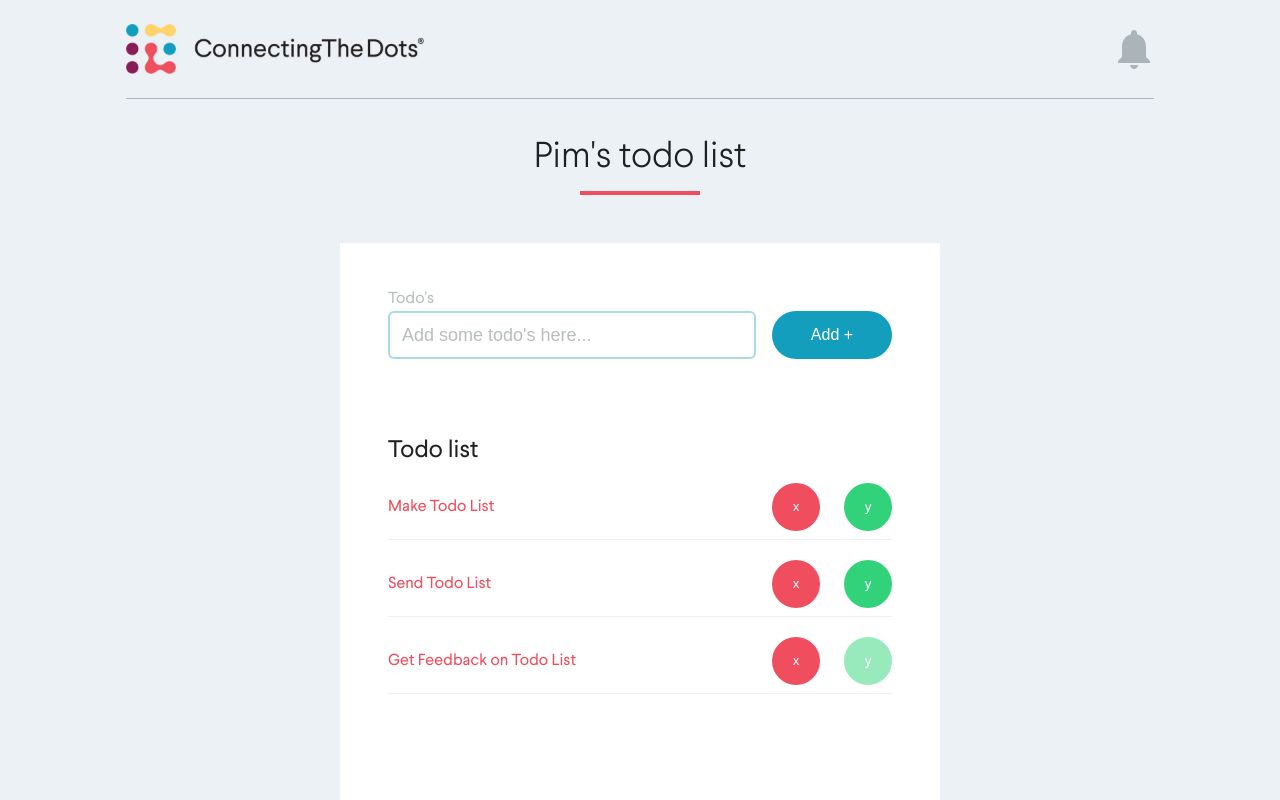
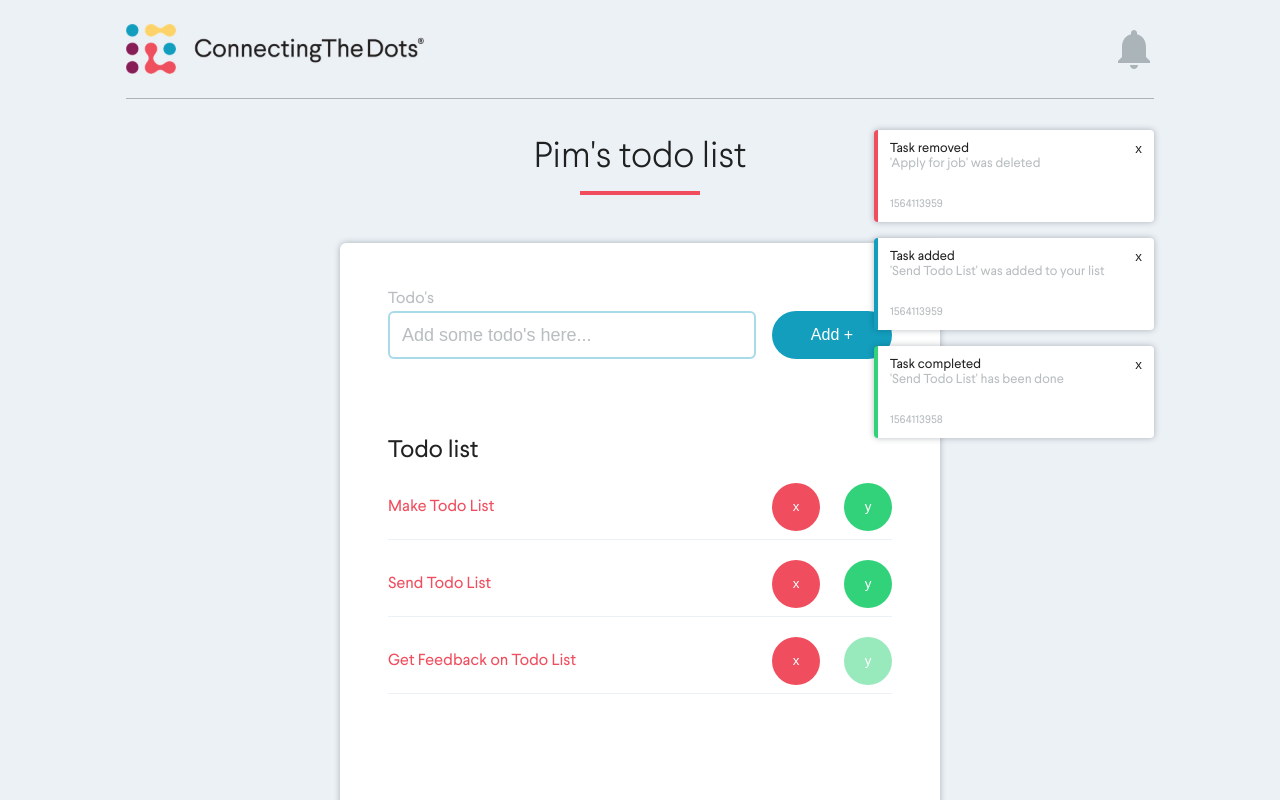
Before and after one commit to Schayik/todo-list, a React (Create React App) app: page / in a window 1280 px wide. Shown: the top 800 px of the page. Built offline with nearby package versions, Linux system fonts and the light colour scheme; a small style sheet from the web is missing.

Commit message:
feat: notifications styling

```diff
--- a/src/actions.js
+++ b/src/actions.js
@@ -1,5 +1,5 @@
 
-import { store } from './'
+import { doesExist } from './helpers'
 
 export const ADD_TODO_SUCCES = 'ADD_TODO_SUCCES'
 export const ADD_TODO_FAIL = 'ADD_TODO_FAIL'
@@ -39,13 +39,3 @@ export const toggleCompletedAction = name => dispatch => {
     name,
   })
 }
-
-const doesExist = name => {
-  const { todoList } = store.getState()
-
-  if (Object.keys(todoList).includes(name)) {
-    return true
-  } else {
-    return false
-  }
-}
--- a/src/components/AddTodo.js
+++ b/src/components/AddTodo.js
@@ -27,7 +27,7 @@ const AddTodo = ({ addTodo, addError, addSucces }) => {
           onChange={event => setValue(event.target.value)}
           placeholder="Add some todo's here..."
         />
-        <button type='submit'>
+        <button type='submit' className='actionBtn'>
           Add +
         </button>
       </form>
--- a/src/components/App.js
+++ b/src/components/App.js
@@ -3,14 +3,14 @@ import styled from 'styled-components'
 
 import GlobalStyle from './GlobalStyle'
 import NavBar from './NavBar'
-import TodoList from './TodoList'
+import TodoContainer from './TodoContainer'
 import Footer from './Footer'
 
 const App = () => (
   <StyledApp>
     <GlobalStyle />
     <NavBar />
-    <TodoList />
+    <TodoContainer />
     <Footer />
   </StyledApp>
 )
--- a/src/components/GlobalStyle.js
+++ b/src/components/GlobalStyle.js
@@ -37,16 +37,19 @@ const GlobalStyle = createGlobalStyle`
 
   button {
     border: none;
-    border-radius: 24px;
-
-    color: var(--white);
-
-    height: 48px;
-    width: 48px;
+    background-color: var(--white);
+    padding: 0;
     &:hover {
       cursor: pointer;
       opacity: .8;
     }
+  }
+
+  button.actionBtn {
+    border-radius: 24px;
+    color: var(--white);
+    height: 48px;
+    width: 48px;
   }
 
   :root {
--- a/src/components/NavBar.js
+++ b/src/components/NavBar.js
@@ -1,15 +1,17 @@
 import React from 'react'
 import styled from 'styled-components'
 
+import Notifications from './Notifications'
 import logo from '../images/logo.jpg'
 import notifications from '../images/notifications.svg'
 
 const NavBar = () => (
   <StyledNavBar>
     <div className='compress'>
-      <div className='content'>
+      <div className='content positioner'>
         <img className='logo' src={logo} alt='ConnectingTheDots' />
         <img className='notifications' src={notifications} alt='notifications' />
+        <Notifications />
       </div>
     </div>
   </StyledNavBar>
@@ -20,6 +22,10 @@ export default NavBar
 const StyledNavBar = styled.div`
   width: 100vw;
 
+  .positioner {
+    position: relative;
+  }
+
   .content {
     padding-top: 24px;
     padding-bottom: 24px;
@@ -27,6 +33,7 @@ const StyledNavBar = styled.div`
     justify-content: space-between;
     align-items: center;
     border-bottom: 1px var(--grey) solid;
+  }
 
   .logo {
     height: 50px;
@@ -34,6 +41,7 @@ const StyledNavBar = styled.div`
   .notifications {
     height: 40px;
   }
-  }
+
+
 
 `
--- /dev/null
+++ b/src/components/Notifications.js
@@ -0,0 +1,82 @@
+import React from 'react'
+import styled from 'styled-components'
+import { connect } from 'react-redux'
+
+import { getText } from '../helpers'
+
+const Notifications = ({ notifications }) => (
+  <StyledNotifications>
+    {notifications.map(notification => (
+      <li key={notification.todoName + notification.timeAdded} className={notification.type.toLowerCase()}>
+        <div>
+          <div className='inner-wrapper'>
+            <p className='type'>Task {notification.type.toLowerCase()}</p>
+            <button onClick={() => console.log('remove:', notification.todoName)}>x</button>
+          </div>
+          <p className='name'>{getText(notification.todoName, notification.type)}</p>
+        </div>
+        <p className='time'>{notification.timeAdded}</p>
+      </li>
+    ))}
+  </StyledNotifications>
+)
+
+const mapStateToProps = ({ notifications }) => ({ notifications })
+export default connect(mapStateToProps)(Notifications)
+
+const StyledNotifications = styled.ul`
+  position: absolute;
+  top: calc(100%);
+  right: 0;
+  z-index: 1;
+
+  list-style: none;
+  padding: 0;
+
+  li {
+    background-color: var(--white);
+    border-left: 4px var(--black) solid;
+    border-radius: 4px;
+    box-shadow: 0 0 6px 0 var(--grey);
+
+    margin-top: 16px;
+    padding: 12px;
+
+    width: 280px;
+    min-height: 92px;
+
+    display: flex;
+    flex-direction: column;
+    justify-content: space-between;
+
+    &.removed {
+      border-color: var(--red);
+    }
+    &.added {
+      border-color: var(--blue);
+    }
+    &.completed {
+      border-color: var(--green);
+    }
+  }
+
+  .inner-wrapper {
+    display: flex;
+    justify-content: space-between;
+    align-items: center;
+  }
+
+  p.type {
+    font-size: 13px;
+  }
+  p.name {
+    margin-top: 2px;
+    color: var(--grey);
+    font-size: 13px;
+  }
+  p.time {
+    margin-top: 2px;
+    color: var(--grey);
+    font-size: 11px;
+  }
+`
--- a/src/components/TodoContainer.js
+++ b/src/components/TodoContainer.js
@@ -11,6 +11,9 @@ const TodoContainer = () => {
 
   return (
     <StyledTodoContainer>
+      <h1>Pim's todo list</h1>
+      <div className='line' />
+      <div className='container'>
         <AddTodo />
         <ListTodo
           isHidden={isHidden}
@@ -19,6 +22,7 @@ const TodoContainer = () => {
           isHidden={isHidden}
           setHidden={setHidden}
         />
+      </div>
     </StyledTodoContainer>
   )
 }
@@ -26,9 +30,32 @@ const TodoContainer = () => {
 export default TodoContainer
 
 const StyledTodoContainer = styled.div`
+
+  display: flex;
+  flex-direction: column;
+  align-items: center;
+
+  h1 {
+    font-size: 36px;
+    font-weight: 300;
+    margin-top: 40px;
+  }
+
+  .line {
+    background-color: var(--red);
+    margin-top: 16px;
+    width: 120px;
+    height: 4px;
+  }
+
+  .container {
+    background-color: var(--white);
+    border-radius: 6px;
+    box-shadow: 0 0 6px 0 var(--grey);
+
     max-width: 600px;
     width: 100vw;
-  background-color: var(--white);
     margin-top: 48px;
     padding: 48px;
+  }
 `
--- a/src/components/TodoItem.js
+++ b/src/components/TodoItem.js
@@ -9,13 +9,13 @@ const TodoItem = ({ name, item, removeTodo, toggleCompleted }) => (
     <p>{name}</p>
     <div className='buttons'>
       <button
-        className='remove'
+        className='remove actionBtn'
         onClick={() => removeTodo(name)}
       >
         x
       </button>
       <button
-        className={item.isCompleted ? 'complete completed' : 'complete'}
+        className={item.isCompleted ? 'complete completed actionBtn' : 'complete actionBtn'}
         onClick={() => toggleCompleted(name)}
       >
         y
--- a/src/components/TodoList.js
+++ /dev/null
@@ -1,34 +0,0 @@
-import React from 'react'
-import styled from 'styled-components'
-
-import TodoContainer from './TodoContainer'
-
-const TodoList = () => (
-  <StyledTodoList className='compress'>
-    <h1>Pim's todo list</h1>
-    <div className='line' />
-    <TodoContainer />
-  </StyledTodoList>
-)
-
-export default TodoList
-
-const StyledTodoList = styled.div`
-  display: flex;
-  flex-direction: column;
-  align-items: center;
-
-  h1 {
-    font-size: 36px;
-    font-weight: 300;
-    margin-top: 40px;
-  }
-
-  .line {
-    background-color: var(--red);
-    margin-top: 16px;
-    width: 120px;
-    height: 4px;
-  }
-
-`
--- /dev/null
+++ b/src/helpers.js
@@ -0,0 +1,24 @@
+import { store } from './index'
+
+export const doesExist = name => {
+  const { todoList } = store.getState()
+
+  if (Object.keys(todoList).includes(name)) {
+    return true
+  } else {
+    return false
+  }
+}
+
+export const getText = (name, type) => {
+  switch(type) {
+    case 'ADDED':
+      return `'${name}' was added to your list`
+    case 'REMOVED':
+      return `'${name}' was deleted`
+    case 'COMPLETED':
+      return `'${name}' has been done`
+    default:
+     return null
+  }
+}
--- a/src/reducers.js
+++ b/src/reducers.js
@@ -18,6 +18,23 @@ const initialState = {
       isCompleted: false,
     },
   },
+  notifications: [
+    {
+      type: 'REMOVED',
+      todoName: 'Apply for job',
+      timeAdded: 1564113959,
+    },
+    {
+      type: 'ADDED',
+      todoName: 'Send Todo List',
+      timeAdded: 1564113959,
+    },
+    {
+      type: 'COMPLETED',
+      todoName: 'Send Todo List',
+      timeAdded: 1564113958,
+    },
+  ],
   addError: '',
   addSucces: '',
 }
```
Lines whose indentation alone changed are shown as unchanged.
